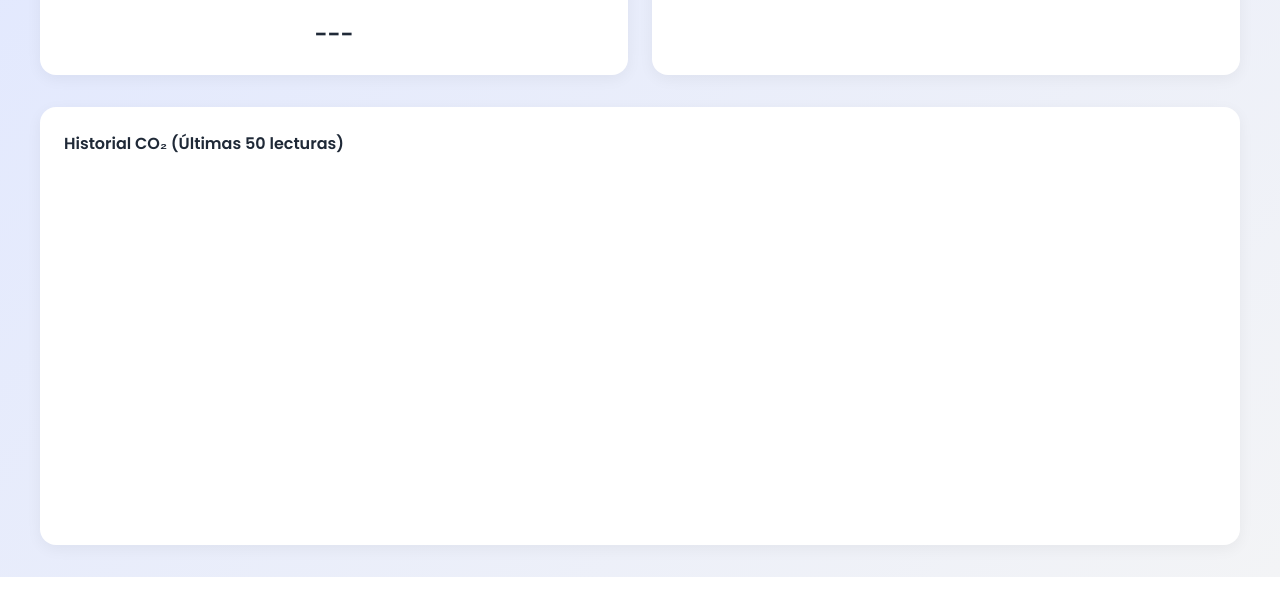
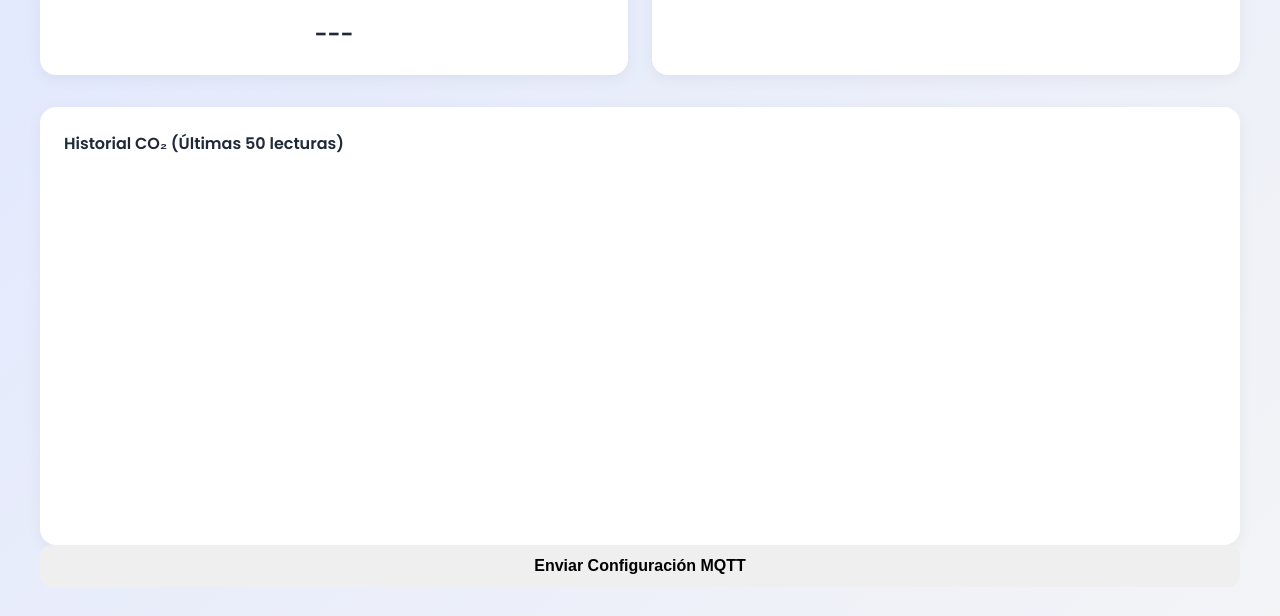
Before and after one commit to Misifus13/sensorCO2, a website: page public/dashboard.html in a window 1280 px wide. Shown: the part 310-926 px from the top of the page. Before the commit the page ends 887 px from the top, so only its background shows below. Drawn offline with nearby package versions, Linux system fonts and the light colour scheme; no server answers.

Commit message:
Update dashboard.html

```diff
--- a/public/dashboard.html
+++ b/public/dashboard.html
@@ -80,7 +80,9 @@
         </div>
 
     </div>
-
+<button onclick="enviarConfig()">
+    Enviar Configuración MQTT
+</button>
 </div>
 
 <script src="dashboard.js"></script>
```
